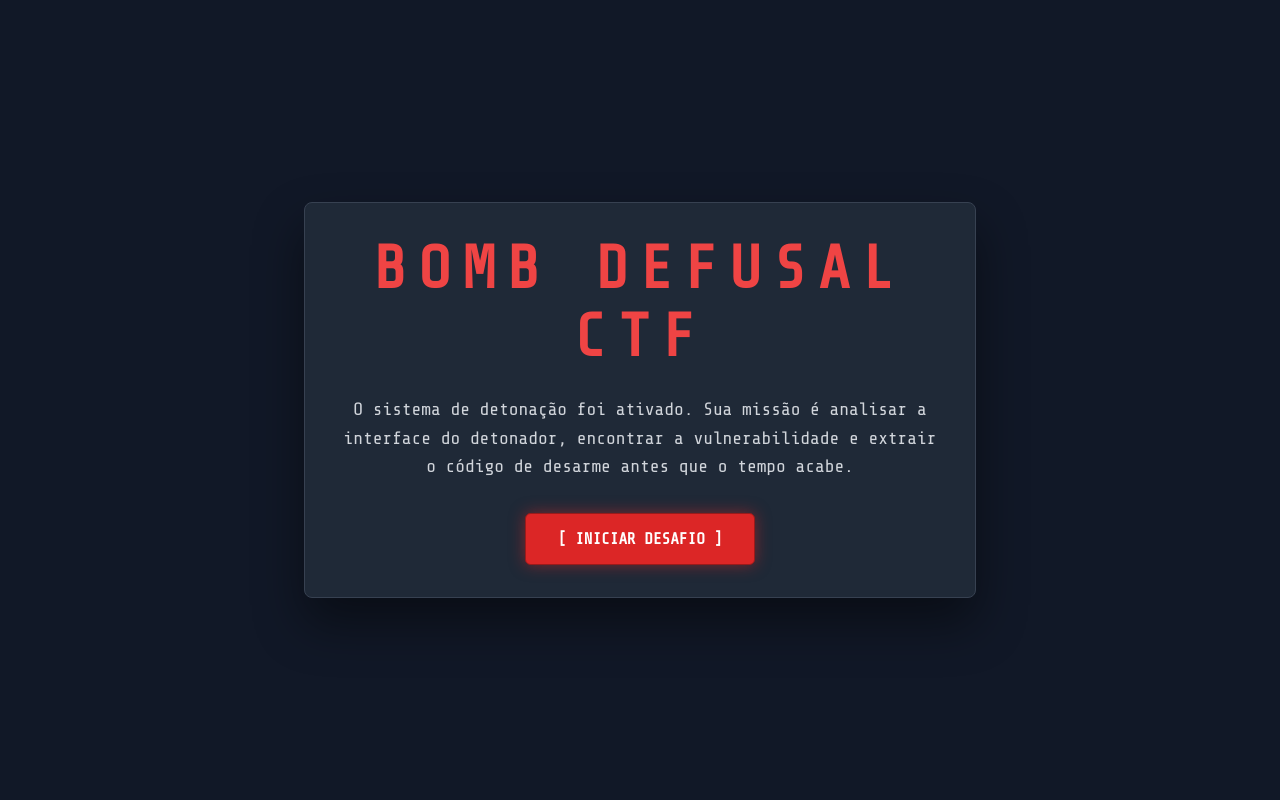
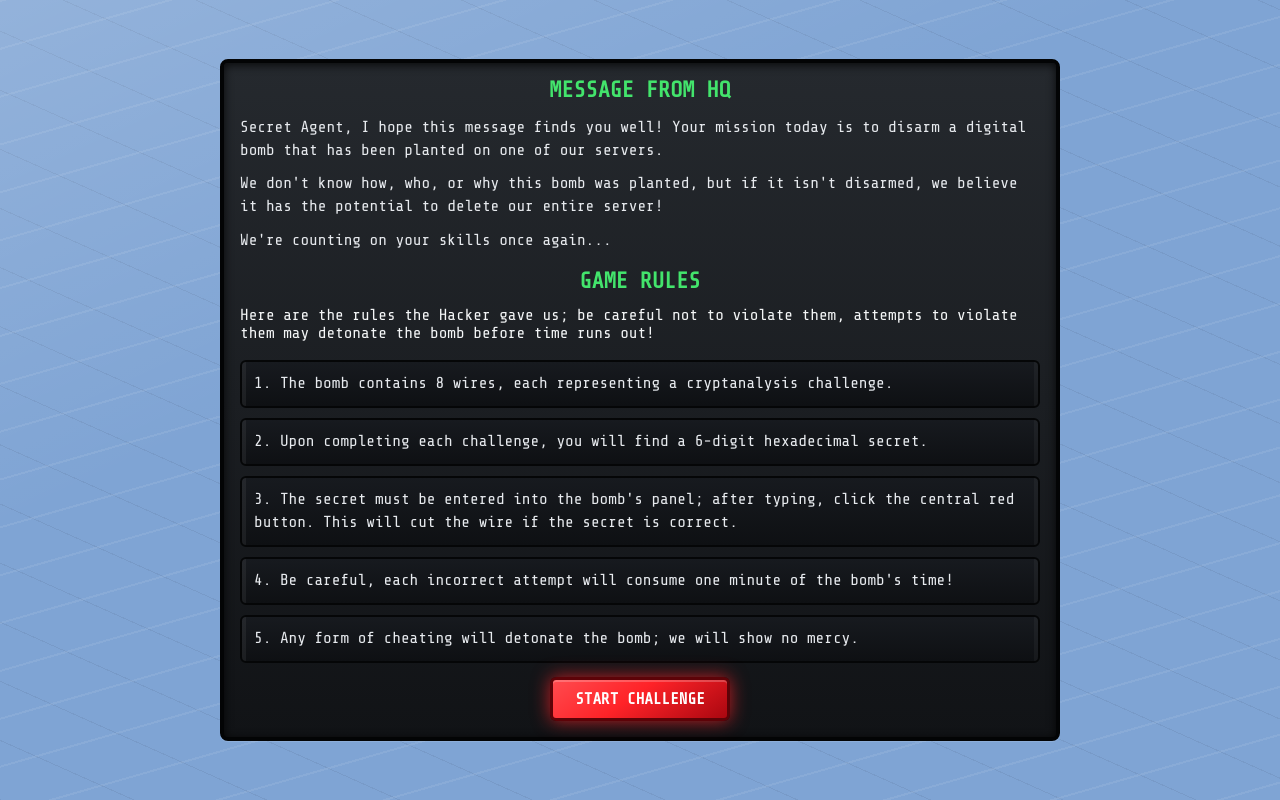
Before and after one commit to Jibabk/Bomb-defusal-CTF, a PHP site: page / in a window 1280 px wide. Run offline with PHP 8.4, Linux system fonts and the light colour scheme.

Commit message:
refactor: bomb visual and logical improvement

```diff
--- a/machine_01_panel/src/Controllers/BombController.php
+++ b/machine_01_panel/src/Controllers/BombController.php
@@ -11,33 +11,45 @@ final class BombController
     {
         $message = '';
         $messageType = '';
+        $isStarted = $this->bomb->isStarted();
+
+        if (!$isStarted) {
+            http_response_code(404);
+            echo 'Page not found.';
+            return;
+        }
 
         if ($_SERVER['REQUEST_METHOD'] === 'POST') {
             $result = $this->bomb->cutWireByCode((string) ($_POST['hex_code'] ?? ''));
 
             switch ($result['status']) {
                 case 'cut':
-                    $message = 'Fio ' . $result['wire']['name'] . ' cortado.';
+                    $message = 'Wire ' . $result['wire']['name'] . ' cut.';
                     $messageType = 'success';
                     break;
 
                 case 'already_cut':
-                    $message = 'Fio ' . $result['wire']['name'] . ' já estava cortado.';
+                    $message = 'Wire ' . $result['wire']['name'] . ' was already cut.';
                     $messageType = 'warning';
                     break;
 
                 case 'invalid':
-                    $message = 'HEX inválido. -01:00';
+                    $message = 'Invalid HEX. -01:00';
                     $messageType = 'error';
                     break;
 
                 case 'expired':
-                    $message = 'Tempo esgotado.';
+                    $message = 'Time expired.';
                     $messageType = 'error';
                     break;
 
+                case 'not_started':
+                    $message = 'Challenge not started.';
+                    $messageType = 'warning';
+                    break;
+
                 default:
-                    $message = 'HEX não reconhecido. -01:00';
+                    $message = 'Unknown HEX. -01:00';
                     $messageType = 'error';
                     break;
             }
@@ -45,17 +57,18 @@ final class BombController
 
         $remaining = $this->bomb->getRemainingSeconds();
         $isDefused = $this->bomb->isDefused();
-        $isExpired = !$isDefused && $this->bomb->isExpired();
+        $isExpired = $isStarted && !$isDefused && $this->bomb->isExpired();
 
         View::render('bomb', [
             'title' => 'Bomb Defusal',
             'styles' => ['assets/css/bomb.css'],
             'scripts' => ['assets/js/timer.js', 'assets/js/wires.js'],
-            'bodyAttributes' => 'data-remaining="' . $remaining . '" data-defused="' . ($isDefused ? '1' : '0') . '" data-expired="' . ($isExpired ? '1' : '0') . '"',
+            'bodyAttributes' => 'data-remaining="' . $remaining . '" data-started="' . ($isStarted ? '1' : '0') . '" data-defused="' . ($isDefused ? '1' : '0') . '" data-expired="' . ($isExpired ? '1' : '0') . '"',
             'remaining' => $remaining,
             'wires' => $this->bomb->getWires(),
             'cutCount' => $this->bomb->getCutCount(),
             'totalWires' => $this->bomb->getTotalWires(),
+            'isStarted' => $isStarted,
             'isDefused' => $isDefused,
             'isExpired' => $isExpired,
             'message' => $message,
@@ -65,9 +78,9 @@ final class BombController
 
     public function wire(string $id): void
     {
-        if (!$this->bomb->isDefused() && $this->bomb->isExpired()) {
-            http_response_code(403);
-            echo 'Tempo esgotado.';
+        if (!$this->bomb->isStarted() || $this->bomb->isDefused() || $this->bomb->isExpired()) {
+            http_response_code(404);
+            echo 'Page not found.';
             return;
         }
 
@@ -75,7 +88,7 @@ final class BombController
 
         if ($wire === null) {
             http_response_code(404);
-            echo 'Página não encontrada.';
+            echo 'Page not found.';
             return;
         }
 
--- a/machine_01_panel/src/Core/View.php
+++ b/machine_01_panel/src/Core/View.php
@@ -10,7 +10,7 @@ final class View
         $viewFile = __DIR__ . '/../Views/' . $view . '.php';
 
         if (!file_exists($viewFile)) {
-            throw new RuntimeException('View não encontrada: ' . $view);
+            throw new RuntimeException('View not found: ' . $view);
         }
 
         require __DIR__ . '/../Views/layouts/main.php';
--- a/machine_01_panel/src/Models/Bomb.php
+++ b/machine_01_panel/src/Models/Bomb.php
@@ -10,56 +10,62 @@ final class Bomb
     private const WIRES = [
         [
             'id' => 'red',
-            'name' => 'VERMELHO',
+            'name' => 'RED',
             'code' => 'A1B2C3',
         ],
         [
             'id' => 'orange',
-            'name' => 'LARANJA',
+            'name' => 'ORANGE',
             'code' => '9F8E7D',
         ],
         [
             'id' => 'yellow',
-            'name' => 'AMARELO',
+            'name' => 'YELLOW',
             'code' => 'FFEEDD',
         ],
         [
             'id' => 'green',
-            'name' => 'VERDE',
+            'name' => 'GREEN',
             'code' => '0F1E2D',
         ],
         [
             'id' => 'blue',
-            'name' => 'AZUL',
+            'name' => 'BLUE',
             'code' => '1234AB',
         ],
         [
             'id' => 'purple',
-            'name' => 'ROXO',
+            'name' => 'PURPLE',
             'code' => 'C0FFEE',
         ],
         [
             'id' => 'pink',
-            'name' => 'ROSA',
+            'name' => 'PINK',
             'code' => 'DEADC0',
         ],
         [
             'id' => 'cyan',
-            'name' => 'CIANO',
+            'name' => 'CYAN',
             'code' => '5AFECA',
         ],
     ];
 
-    public function startIfNeeded(): void
+    public function start(): void
     {
-        if (!isset($_SESSION[self::SESSION_START_KEY])) {
-            $_SESSION[self::SESSION_START_KEY] = time();
-        }
+        $_SESSION[self::SESSION_START_KEY] = time();
+        $_SESSION[self::SESSION_CUT_KEY] = [];
+    }
+
+    public function isStarted(): bool
+    {
+        return isset($_SESSION[self::SESSION_START_KEY]);
     }
 
     public function getRemainingSeconds(): int
     {
-        $this->startIfNeeded();
+        if (!$this->isStarted()) {
+            return self::DURATION_SECONDS;
+        }
 
         $elapsed = time() - (int) $_SESSION[self::SESSION_START_KEY];
 
@@ -93,6 +99,10 @@ final class Bomb
 
     public function cutWireByCode(string $code): array
     {
+        if (!$this->isStarted()) {
+            return ['status' => 'not_started'];
+        }
+
         if ($this->isExpired()) {
             return ['status' => 'expired'];
         }
@@ -167,8 +177,6 @@ final class Bomb
 
     private function applyWrongAttemptPenalty(): void
     {
-        $this->startIfNeeded();
-
         $_SESSION[self::SESSION_START_KEY] = (int) $_SESSION[self::SESSION_START_KEY] - 60;
     }
 }
--- a/machine_01_panel/src/Views/home.php
+++ b/machine_01_panel/src/Views/home.php
@@ -1,14 +1,37 @@
 <main class="home-page">
-    <section class="home-card">
-        <h1 class="home-title">BOMB DEFUSAL CTF</h1>
+    <section class="rules-panel" aria-label="Game rules">
 
-        <p class="home-description">
-            O sistema de detonação foi ativado. Sua missão é analisar a interface do detonador,
-            encontrar a vulnerabilidade e extrair o código de desarme antes que o tempo acabe.
+        <h1 class="rules-title">Message From HQ</h1>
+
+        <div class="story-text">
+            <p>
+                Secret Agent, I hope this message finds you well! Your mission today is to disarm a digital bomb that has been planted on one of our servers.
+            </p>
+
+            <p>
+                We don't know how, who, or why this bomb was planted, but if it isn't disarmed, we believe it has the potential to delete our entire server!
+            </p>
+
+            <p>
+                We're counting on your skills once again...
+            </p>
+        </div>
+
+        <h1 class="rules-title">Game Rules</h1>
+        <p>
+            Here are the rules the Hacker gave us; be careful not to violate them, attempts to violate them may detonate the bomb before time runs out!
         </p>
+        <br>
+        <ol class="rules-list">
+            <li>The bomb contains 8 wires, each representing a cryptanalysis challenge.</li>
+            <li>Upon completing each challenge, you will find a 6-digit hexadecimal secret.</li>
+            <li>The secret must be entered into the bomb's panel; after typing, click the central red button. This will cut the wire if the secret is correct.</li>
+            <li>Be careful, each incorrect attempt will consume one minute of the bomb's time!</li>
+            <li>Any form of cheating will detonate the bomb; we will show no mercy.</li>
+        </ol>
 
-        <a href="index.php?route=bomb" class="start-button">
-            [ INICIAR DESAFIO ]
-        </a>
+        <form class="start-form" method="post" action="index.php?route=start">
+            <button class="start-button" type="submit">Start Challenge</button>
+        </form>
     </section>
 </main>
--- a/machine_01_panel/src/Views/layouts/main.php
+++ b/machine_01_panel/src/Views/layouts/main.php
@@ -1,5 +1,5 @@
 <!DOCTYPE html>
-<html lang="pt-BR">
+<html lang="en">
 <head>
     <meta charset="UTF-8">
     <meta name="viewport" content="width=device-width, initial-scale=1.0">
--- a/machine_01_panel/src/assets/css/home.css
+++ b/machine_01_panel/src/assets/css/home.css
@@ -1,63 +1,119 @@
+:root {
+    --button-red: #ff2328;
+    --panel-edge: #030405;
+}
+
 * {
     box-sizing: border-box;
+    letter-spacing: 0;
     margin: 0;
     padding: 0;
 }
 
 body {
+    align-items: center;
+    background-color: #7fa4d4;
+    background-image:
+        linear-gradient(155deg, rgba(255, 255, 255, 0.16), transparent 38%),
+        repeating-linear-gradient(164deg, rgba(255, 255, 255, 0.08) 0 2px, transparent 2px 46px),
+        repeating-linear-gradient(24deg, rgba(0, 0, 0, 0.06) 0 1px, transparent 1px 54px);
+    color: #f4f6f7;
+    display: flex;
+    font-family: 'Share Tech Mono', monospace;
+    justify-content: center;
     min-height: 100vh;
-    background: #111827;
-    color: #ffffff;
-    font-family: 'Share Tech Mono', monospace;
+    overflow-x: hidden;
+    padding: 8px;
 }
 
 .home-page {
-    min-height: 100vh;
+    align-items: center;
     display: flex;
-    align-items: center;
     justify-content: center;
-    padding: 2rem;
+    width: 840px;
 }
 
-.home-card {
-    max-width: 672px;
-    padding: 2rem;
-    text-align: center;
-    background: #1f2937;
-    border: 1px solid #374151;
-    border-radius: 0.5rem;
-    box-shadow: 0 25px 50px rgba(0, 0, 0, 0.45);
+.rules-panel {
+    background: linear-gradient(180deg, #25292e 0%, #111316 100%);
+    border: 4px solid var(--panel-edge);
+    border-radius: 8px;
+    box-shadow:
+        inset 0 2px 10px rgba(0, 0, 0, 0.78),
+        0 1px 0 rgba(255, 255, 255, 0.11);
+    min-width: 0;
+    padding: 16px;
+    width: 100%;
 }
 
-.home-title {
-    margin-bottom: 1.5rem;
-    color: #ef4444;
-    font-size: clamp(2.4rem, 7vw, 3.75rem);
-    font-weight: 700;
-    letter-spacing: 0.2em;
+.story-text {
+    color: #e7eaee;
+    display: grid;
+    gap: 10px;
+    line-height: 1.45;
+    margin-bottom: 18px;
 }
 
-.home-description {
-    margin-bottom: 2rem;
-    color: #d1d5db;
-    font-size: 1.125rem;
-    line-height: 1.6;
+.rules-title {
+    color: #43e46c;
+    font-size: 1.4rem;
+    line-height: 1;
+    margin-bottom: 14px;
+    text-align: center;
+    text-transform: uppercase;
+}
+
+.rules-list {
+    color: #e7eaee;
+    display: grid;
+    gap: 10px;
+    list-style-position: inside;
+}
+
+.rules-list li {
+    background:
+        linear-gradient(90deg, rgba(255, 255, 255, 0.06) 0 4px, transparent 4px calc(100% - 4px), rgba(255, 255, 255, 0.04) calc(100% - 4px) 100%),
+        linear-gradient(180deg, #171a1f 0%, #0e1013 100%);
+    border: 2px solid #050607;
+    border-radius: 6px;
+    line-height: 1.45;
+    min-height: 48px;
+    padding: 10px 12px;
+}
+
+.start-form {
+    display: flex;
+    justify-content: center;
+    margin-top: 14px;
 }
 
 .start-button {
-    display: inline-block;
-    padding: 1rem 2rem;
-    background: #dc2626;
+    background:
+        radial-gradient(circle at 32% 28%, rgba(255, 255, 255, 0.54), transparent 0 17%),
+        linear-gradient(145deg, #ff4b4f 0%, var(--button-red) 45%, #aa0710 100%);
+    border: 3px solid #5d0308;
+    border-radius: 6px;
+    box-shadow:
+        inset 0 2px 0 rgba(255, 255, 255, 0.22),
+        0 0 18px rgba(255, 35, 40, 0.72);
     color: #ffffff;
-    border: 1px solid #991b1b;
-    border-radius: 0.35rem;
-    box-shadow: 0 0 15px rgba(220, 38, 38, 0.5);
+    cursor: pointer;
+    font: inherit;
     font-weight: 700;
-    text-decoration: none;
-    transition: background 0.3s, box-shadow 0.3s;
+    min-height: 44px;
+    padding: 0 22px;
+    text-transform: uppercase;
 }
 
-.start-button:hover {
-    background: #b91c1c;
-    box-shadow: 0 0 25px rgba(220, 38, 38, 0.8);
+.start-button:hover,
+.start-button:focus-visible {
+    filter: brightness(1.1);
 }
+
+.start-button:focus-visible {
+    outline: 2px solid #f7dca6;
+    outline-offset: 3px;
+}
+
+.start-button:active {
+    transform: translateY(2px);
+}
--- a/machine_01_panel/src/index.php
+++ b/machine_01_panel/src/index.php
@@ -15,6 +15,18 @@ switch ($route) {
         (new HomeController())->index();
         break;
 
+    case 'start':
+        if ($_SERVER['REQUEST_METHOD'] !== 'POST') {
+            http_response_code(404);
+            echo 'Page not found.';
+            break;
+        }
+
+        $bomb = new Bomb();
+        $bomb->start();
+        header('Location: index.php?route=bomb', true, 303);
+        break;
+
     case 'bomb':
         (new BombController(new Bomb()))->show();
         break;
@@ -25,6 +37,6 @@ switch ($route) {
 
     default:
         http_response_code(404);
-        echo 'Página não encontrada.';
+        echo 'Page not found.';
         break;
 }
```
Also changed, not shown: machine_01_panel/src/Views/bomb.php (+17 -14 lines), machine_01_panel/src/assets/css/bomb.css (+16 -2 lines), machine_01_panel/src/assets/js/timer.js (+9 -1 lines).
